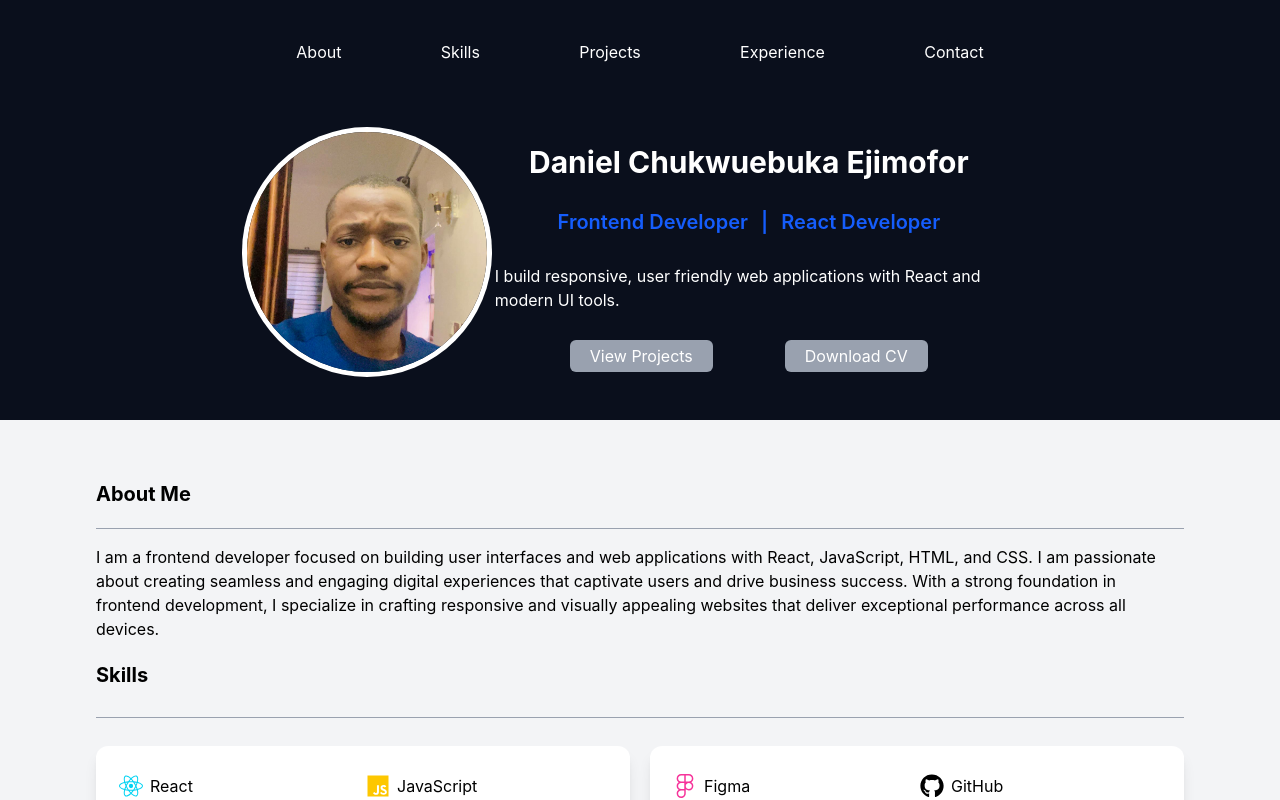
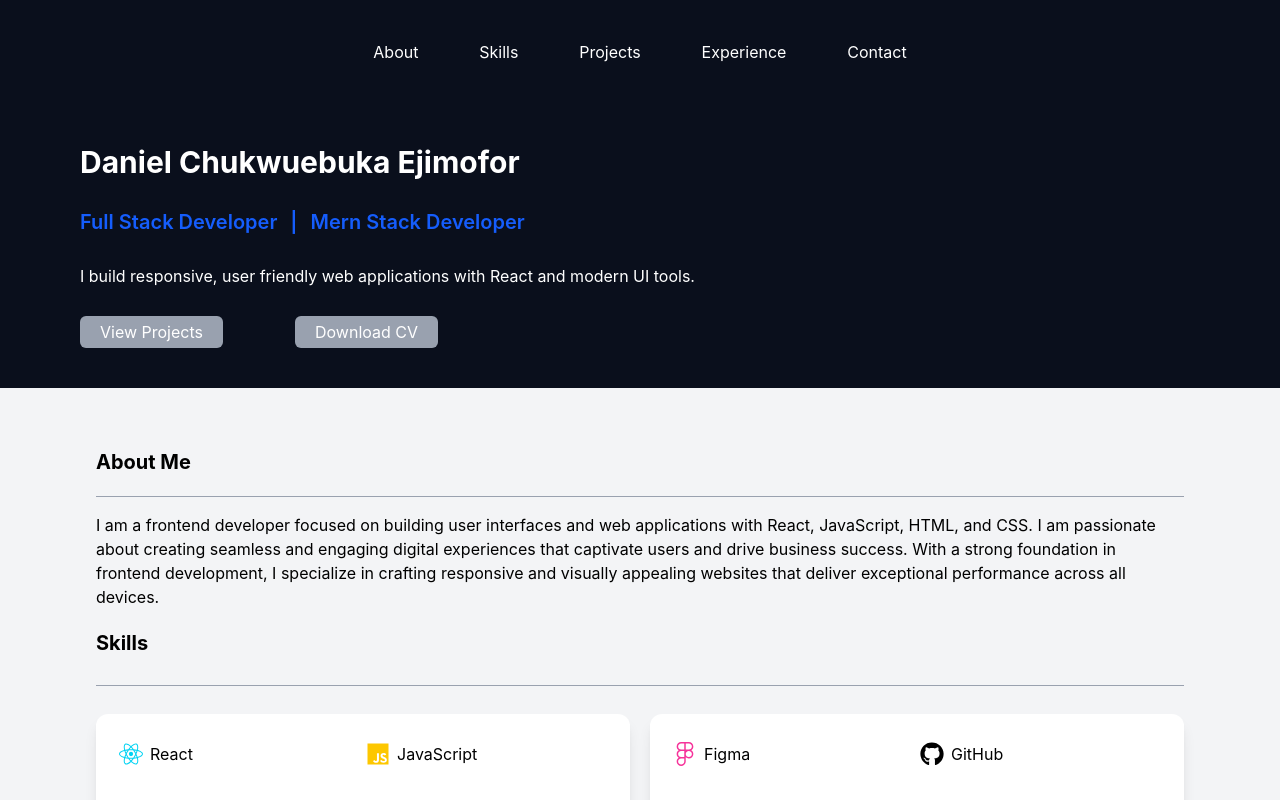
Before and after one commit to DanielApple05/daniels-port-folio, a React (Vite) app: page / in a window 1280 px wide. Shown: the top 800 px of the page. Built offline with nearby package versions, Linux system fonts and the light colour scheme.

Commit message:
refactor: enhance layout structure and update developer titles in hero component

```diff
--- a/src/components/header-components/hero.jsx
+++ b/src/components/header-components/hero.jsx
@@ -6,8 +6,8 @@ const hero = () => {
   const About = [{ id: 1, name: 'View Projects', link: 'https://github.com/DanielApple05' }, { id: 2, name: 'Download CV', link: '/Daniel_Ejimofor_CV.pdf', download: true }];
   return (
     <div>
-      <div className='bg-[#0A0F1C] text-white xl:py-10 py-5 w-full xl:text-base text-xs place-content-center grid'>
-        <div className='flex justify-between xl:w-8/12 w-10/12 place-self-center '>
+      <div className='bg-[#0A0F1C] text-white xl:py-10 py-5 w-full xl:text-base text-xs grid'>
+        <div className='flex justify-between xl:w-5/12 w-10/12 place-self-center '>
           {Tabs.map((tab) => (
             tab.isSection ? (
               <a
@@ -27,21 +27,21 @@ const hero = () => {
             )
           ))}
         </div>
-        <div className='flex w-12/12 xl:px-20 px-5 xl:mt-10 mt-3 xl:pt-5 pt-2 xl:space-x-0 space-x-5 '>
-          <div className=' xl:w-4/12 w-3/12 justify-end flex items-center '>
+        <div className='flex w-full xl:px-20 px-5 xl:mt-10 mt-3 xl:pt-5 pt-2 xl:space-x-0 space-x-5 '>
+          {/* <div className=' xl:w-4/12 w-3/12 justify-end flex items-center '>
             <img src="/images/myIcon.jpeg" alt="My Icon" className='xl:w-60 w-20 xl:h-60 h-20 rounded-full object-cover xl:ring-5 ring-2 xl:m-2 m-1 ' />
-          </div>
-          <div className='flex flex-col place-items-center xl:space-y-7 space-y-2 xl:w-7/12 w-8/12 xl:pt-5 pt-2'>
+          </div> */}
+          <div className='flex flex-col place-items-start xl:space-y-7 space-y-2 xl:w-10/12 w-8/12 xl:pt-5 pt-2 '>
             <h1 className='xl:text-3xl text-xs font-bold'>
               Daniel Chukwuebuka Ejimofor
             </h1>
             <h3 className=' xl:text-xl text-xs font-semibold text-blue-600'>
-              <span className=' xl:mr-2 mr-1'>Frontend Developer</span> | <span className='xl:ml-2 ml-1'> React Developer</span>
+              <span className=' xl:mr-2 mr-1'>Full Stack Developer</span> | <span className='xl:ml-2 ml-1'> Mern Stack Developer</span>
             </h3>
             <p >
               I build responsive, user friendly web applications with React and modern UI tools.
             </p>
-            <div className='flex xl:space-x-18 space-x-5 place-self-center '>
+            <div className='flex xl:space-x-18 space-x-5'>
               {About.map((item) => (<button key={item.id} className='cursor-pointer bg-gray-400 hover:bg-blue-600 rounded-md xl:px-5 px-3 py-1 hover:ring-1 ' onClick={() => window.open(item.link, '_blank', 'noopener,noreferrer')}>
                 {item.name}
               </button>))}
```
